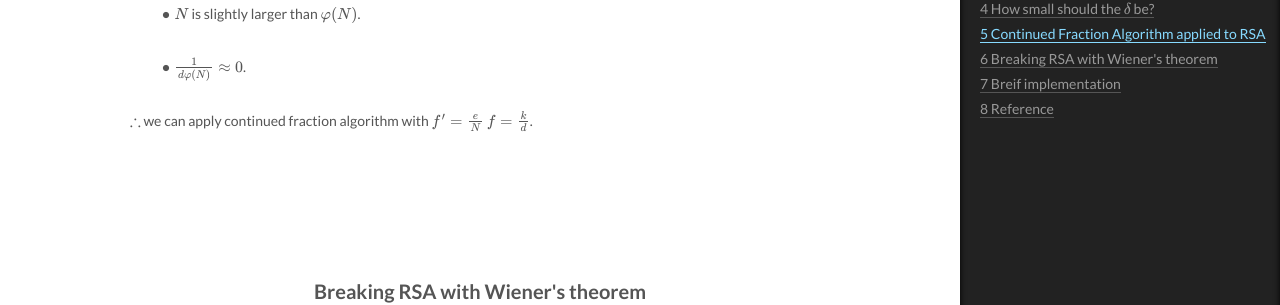
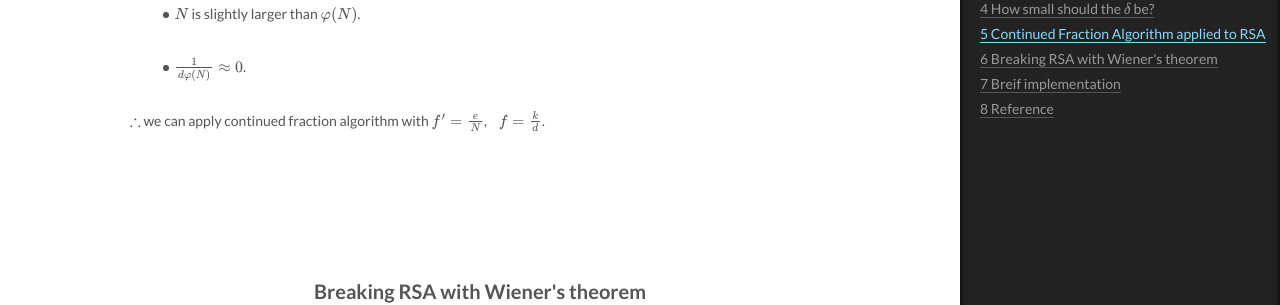
Before and after one commit to cosdong7/cosdong7.github.io, a Jekyll site: the page built from _posts/2021-02-20-Wiener's-attack.md, in a window 1280 px wide and 1400 px high, scrolled down 2771 px. Shown: the part 149-454 px from the top of the window. Built offline with Jekyll 4.4.1, drawn with Linux system fonts in a browser that asks for light colours; formulas are drawn with MathJax 3; comment, search, counter and statistics services are not loaded.

```diff
--- a/_posts/2021-02-20-Wiener's-attack.md
+++ b/_posts/2021-02-20-Wiener's-attack.md
@@ -125,7 +125,7 @@ $\qquad \bullet\; N$ is slightly larger than $\varphi(N)$.
 
 $\qquad \bullet\; \frac{1}{d\varphi(N)} \approx 0$.
 
-$\therefore$ we can apply continued fraction algorithm with $f' = \frac{e}{N}$  $f = \frac{k}{d}$.
+$\therefore$ we can apply continued fraction algorithm with $f' = \frac{e}{N}$,  $\;\; f = \frac{k}{d}$.
 
 
 
```
